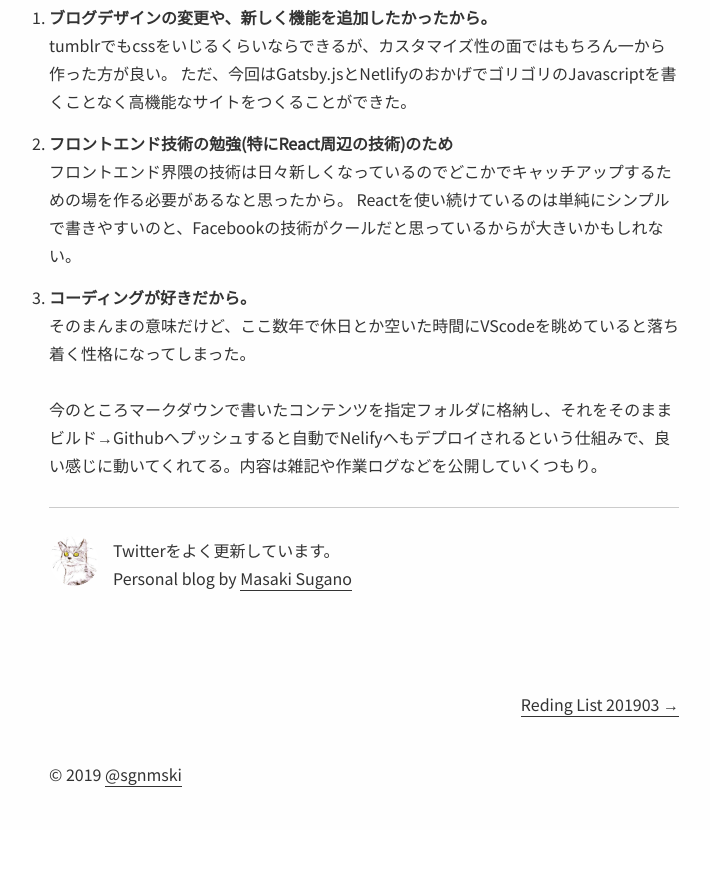
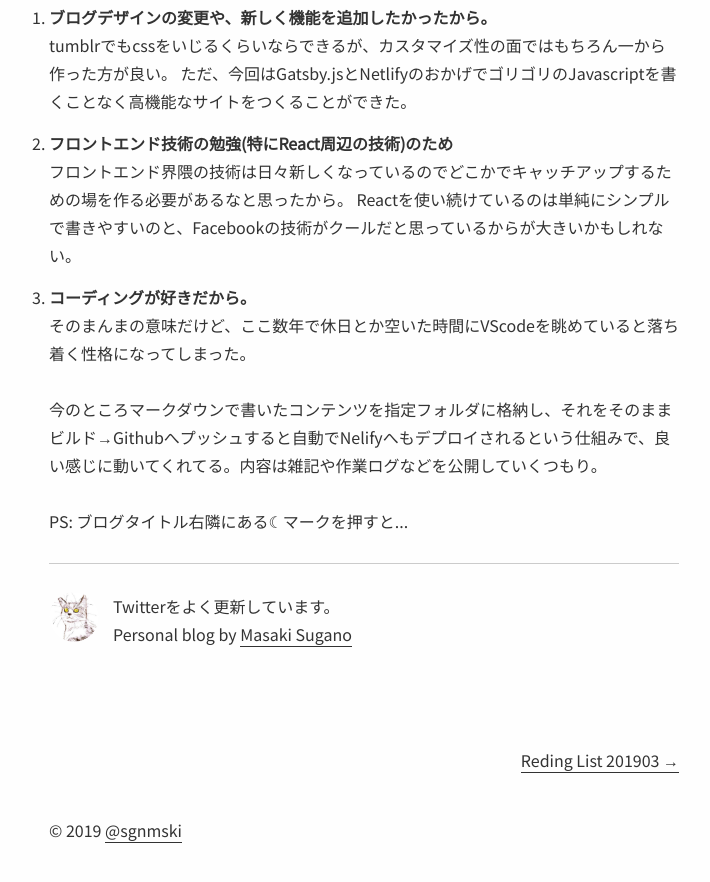
Before and after one commit to capelito-tv-show/suganote, a Gatsby site: page /hello-world/ in a window 1280 px wide. Shown: the part 401-1283 px from the top of the page, without its empty margins (276-986 px from the left). Before the commit the page ends 1231 px from the top, so only its background shows below. Built offline with nearby package versions, Linux system fonts and the light colour scheme; Gatsby itself is replaced by a stand-in of ours; some packages are replaced by stand-ins of ours; a web font is replaced by a local one.

Commit message:
update blog

```diff
--- a/content/blog/hello-world/index.md
+++ b/content/blog/hello-world/index.md
@@ -18,3 +18,5 @@ Reactを使い続けているのは単純にシンプルで書きやすいのと
 そのまんまの意味だけど、ここ数年で休日とか空いた時間にVScodeを眺めていると落ち着く性格になってしまった。
 
 今のところマークダウンで書いたコンテンツを指定フォルダに格納し、それをそのままビルド→Githubへプッシュすると自動でNelifyへもデプロイされるという仕組みで、良い感じに動いてくれてる。内容は雑記や作業ログなどを公開していくつもり。
+
+PS: ブログタイトル右隣にある☾マークを押すと...
```
